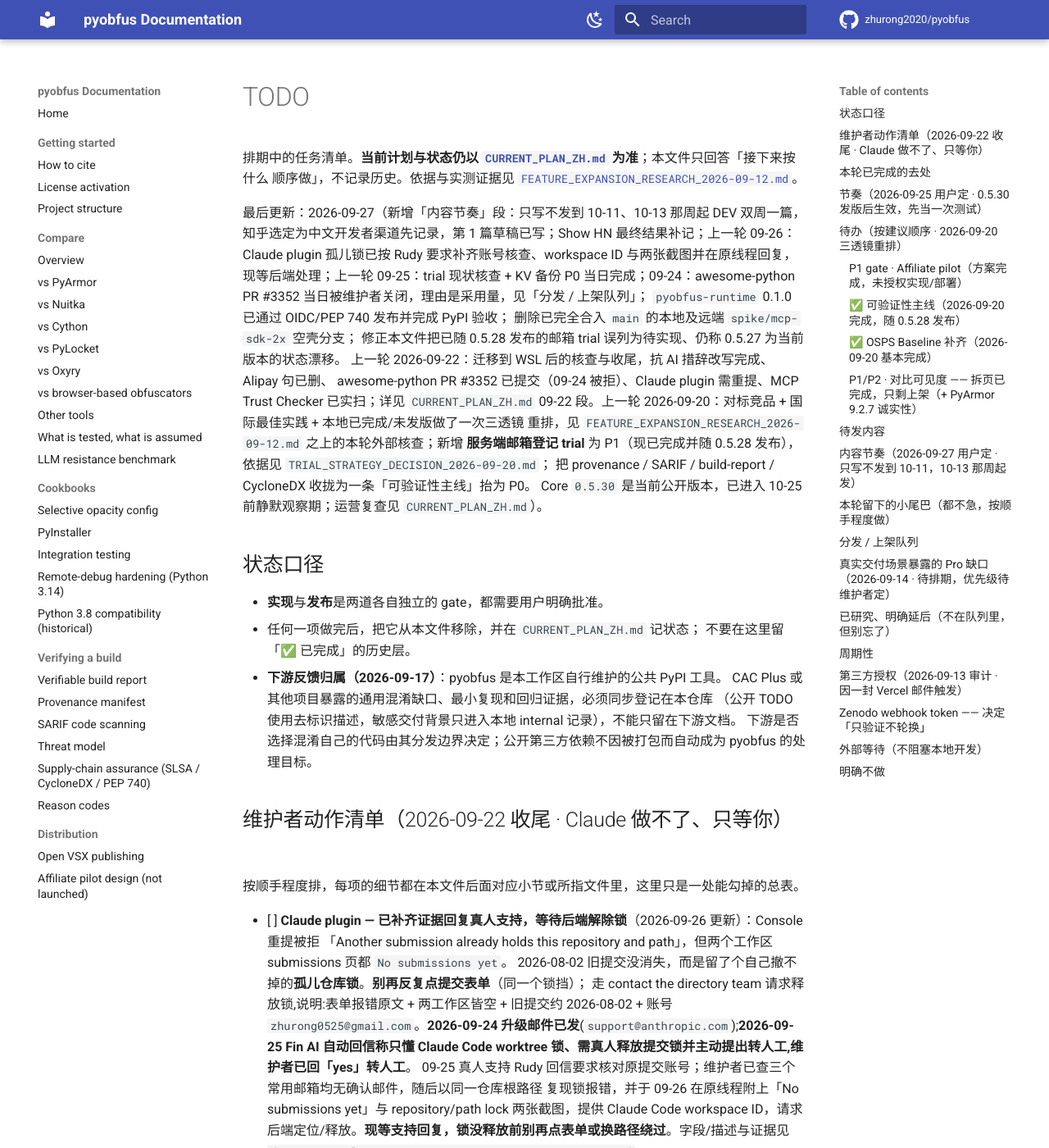
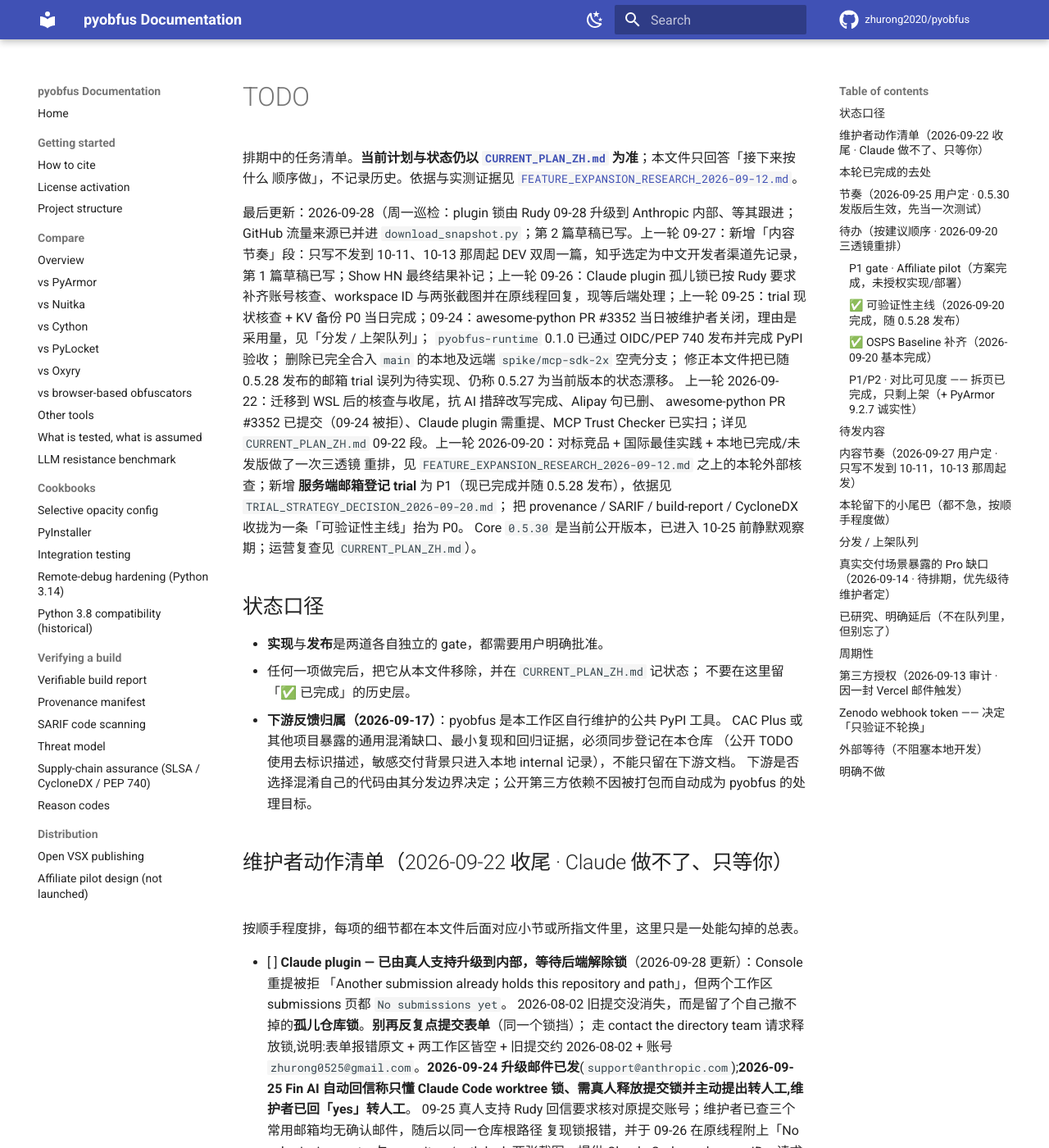
Before and after one commit to zhurong2020/pyobfus, an MkDocs documentation site: the page built from docs/TODO.md, in a window 1280 px wide and 1400 px high. Shown: the whole window at 82% size. Built offline with MkDocs 1.6.1 and Material for MkDocs 9.7.7, drawn with Linux system fonts in a browser that asks for light colours; comment, search, counter and statistics services are not loaded; some of the changed text lies outside the part shown.

Commit message:
docs: record the 09-28 weekly check; add traffic referrers to the snapshot
download_snapshot.py now prints the repo's 14-day views and referrers, so the
weekly check is one command and content channels show up the moment they
start sending visitors. The plan and TODO record the 09-28 check and that the
plugin-lock support thread was escalated internally on 09-28.

Co-Authored-By: Claude Opus 5.5 <noreply@anthropic.com>

```diff
--- a/docs/TODO.md
+++ b/docs/TODO.md
@@ -5,7 +5,7 @@
 顺序做」，不记录历史。依据与实测证据见
 [`FEATURE_EXPANSION_RESEARCH_2026-09-12.md`](FEATURE_EXPANSION_RESEARCH_2026-09-12.md)。
 
-最后更新：2026-09-27（新增「内容节奏」段：只写不发到 10-11、10-13 那周起 DEV 双周一篇，知乎选定为中文开发者渠道先记录，第 1 篇草稿已写；Show HN 最终结果补记；上一轮 09-26：Claude plugin 孤儿锁已按 Rudy 要求补齐账号核查、workspace ID 与两张截图并在原线程回复，现等后端处理；上一轮 09-25：trial 现状核查 + KV 备份 P0 当日完成；09-24：awesome-python PR #3352 当日被维护者关闭，理由是采用量，见「分发 / 上架队列」；
+最后更新：2026-09-28（周一巡检：plugin 锁由 Rudy 09-28 升级到 Anthropic 内部、等其跟进；GitHub 流量来源已并进 `download_snapshot.py`；第 2 篇草稿已写。上一轮 09-27：新增「内容节奏」段：只写不发到 10-11、10-13 那周起 DEV 双周一篇，知乎选定为中文开发者渠道先记录，第 1 篇草稿已写；Show HN 最终结果补记；上一轮 09-26：Claude plugin 孤儿锁已按 Rudy 要求补齐账号核查、workspace ID 与两张截图并在原线程回复，现等后端处理；上一轮 09-25：trial 现状核查 + KV 备份 P0 当日完成；09-24：awesome-python PR #3352 当日被维护者关闭，理由是采用量，见「分发 / 上架队列」；
 `pyobfus-runtime` 0.1.0 已通过 OIDC/PEP 740 发布并完成 PyPI 验收；
 删除已完全合入 `main` 的本地及远端 `spike/mcp-sdk-2x` 空壳分支；
 修正本文件把已随 0.5.28 发布的邮箱 trial 误列为待实现、仍称 0.5.27 为当前版本的状态漂移。
@@ -33,7 +33,7 @@ Core `0.5.30` 是当前公开版本，已进入 10-25 前静默观察期；运
 
 按顺手程度排，每项的细节都在本文件后面对应小节或所指文件里，这里只是一处能勾掉的总表。
 
-- [ ] **Claude plugin — 已补齐证据回复真人支持，等待后端解除锁**（2026-09-26 更新）：Console 重提被拒
+- [ ] **Claude plugin — 已由真人支持升级到内部，等待后端解除锁**（2026-09-28 更新）：Console 重提被拒
       「Another submission already holds this repository and path」，但两个工作区 submissions 页都 `No submissions yet`。
       2026-08-02 旧提交没消失，而是留了个自己撤不掉的**孤儿仓库锁**。**别再反复点提交表单**（同一个锁挡）；
       走 contact the directory team 请求释放锁,说明:表单报错原文 + 两工作区皆空 + 旧提交约 2026-08-02 +
@@ -41,7 +41,7 @@ Core `0.5.30` 是当前公开版本，已进入 10-25 前静默观察期；运
       自动回信称只懂 Claude Code worktree 锁、需真人释放提交锁并主动提出转人工,维护者已回「yes」转人工**。
       09-25 真人支持 Rudy 回信要求核对原提交账号；维护者已查三个常用邮箱均无确认邮件，随后以同一仓库根路径
       复现锁报错，并于 09-26 在原线程附上「No submissions yet」与 repository/path lock 两张截图，提供
-      Claude Code workspace ID，请求后端定位/释放。**现等支持回复，锁没释放前别再点表单或换路径绕过**。字段/描述与证据见
+      Claude Code workspace ID，请求后端定位/释放。**09-28 Rudy 回信「已升级内部，有消息再跟进」——球在对方，不必再催；锁没释放前别再点表单或换路径绕过**。字段/描述与证据见
       `docs/internal/CLAUDE_PLUGIN_RESUBMISSION_2026-09-22.md`。
 - [ ] **MCP Trust Registry publish**：在其站点注册拿 API token 后
       `MCPTRUSTCHECKER_TOKEN=… npx --yes mcptrustchecker@1.14.0 publish pyobfus-mcp --registry pypi --online --category developer-tools`
@@ -224,7 +224,8 @@ V2EX 仍卡在账号激活（要邀请码）；Stack Overflow 按 2026-04-22 的
 1. Cloudflare 拦 `Python-urllib` UA（403 / error code 1010），全体付费客户两个月激活不了
    —— **草稿已写**，放在 gitignored 的 `docs/internal/content-2026-10/01-urllib-user-agent-postmortem.md`
    （`published: false`；维护者 09-27 定：发稿前不进公开仓库）
-2. SARIF 上传前别再 `|| true`（带出 `pyobfus-action`）
+2. SARIF 上传前别再 `|| true`（带出 `pyobfus-action`）—— **草稿已写 09-28**，
+   `docs/internal/content-2026-10/02-sarif-or-true.md`（`published: false`，待维护者审）
 3. PyInstaller / Nuitka 打包前先混淆（已有 cookbook）
 4. 2026 年 PyArmor 替代品的诚实对比（`docs/compare/` 已有搜索流量）
 5. Claude / Codex 能不能还原混淆过的 Python（08-01 基准，写明只有 5 个样本）
@@ -257,7 +258,7 @@ V2EX 仍卡在账号激活（要邀请码）；Stack Overflow 按 2026-04-22 的
 **度量与退出**
 
 - 每周一巡检加一项：GitHub 流量来源（`gh api repos/zhurong2020/pyobfus/traffic/popular/referrers`）
-  + 每篇 DEV 阅读数。**待做**：把来源这一项并进 `scripts/download_snapshot.py`（免发版）。
+  + 每篇 DEV 阅读数。来源与 14 天浏览量已并进 `scripts/download_snapshot.py`（09-28，免发版），巡检跑一条命令即可。
 - 算有效：发文后 14 天内来源里出现 dev.to / reddit ≥ 10 独立访客，或 star、安静日中位数上移。
 - 退出：前 4 篇 DEV 每篇阅读都不到 100 且来源里从未出现 dev.to → 停止定期发，改成有好故事
   才写；X 满 3 条没有来源 → 停；HN 投后 24 小时零外部评论 → HN 这条线收掉。
```
Also changed, not shown: CLAUDE.md (+1 -1 lines), docs/CURRENT_PLAN_ZH.md (+9 -0 lines), 1 other file.
